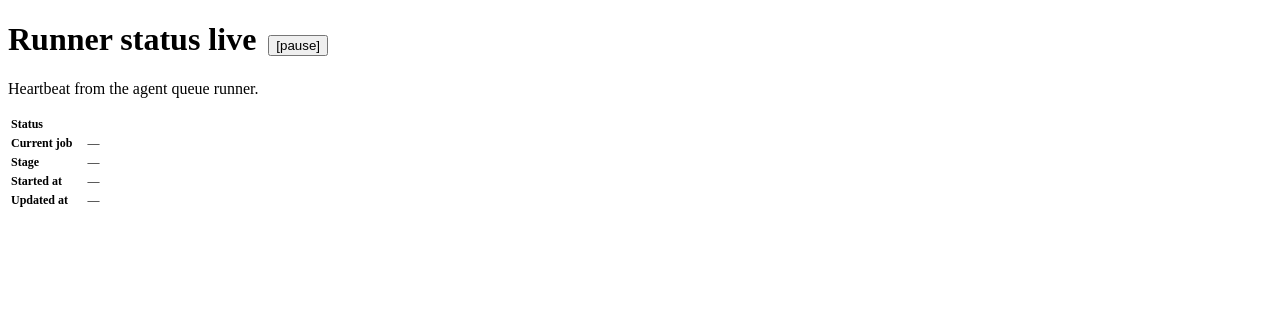
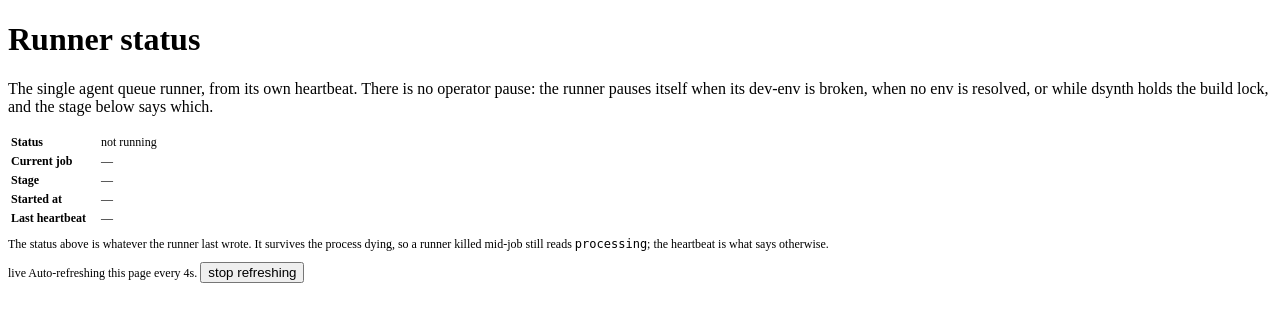
Before and after one commit to DragonFlyBSD/polytropos, a Python web app: template dportsv3/tracker/templates/agentic_runner.html in a window 1280 px wide. Shown: the part 101-423 px from the top of the page. Run offline with Jinja, Linux system fonts and the light colour scheme; the template is opened without the code that fills it, so the values that code supplies are empty.

Commit message:
runner: no pause it does not have, and a status the heartbeat qualifies
Two facts the redesigned Runner page was going to show had nothing behind
them.

The mock puts a Pause button here. Decided: no button, because the field
it would write does not exist and runner_status is the wrong place to
invent one. The runner rewrites that row's status on every tick, so a
tracker write of 'paused' would last one loop, and the runner could not
tell its own pause from an operator's -- both are the same string in the
same column. The loop already drains three tracker-written channels each
tick (user context, verify, build requests); an operator pause is a
fourth, with an ordering against the three self-pauses and a resume path
for an already-claimed job. That is a feature with a state machine, and it
is filed as one.

Dropping the button makes the control that IS on the page worse than
useless: [pause] stopped the page refreshing, and sat one row above a
Status cell that reads "paused" when the runner pauses itself. It says
what it does now, in both the template and the toggle's own labels.

The page also said `processing` for a runner that died three days ago.
The status column survives the process -- one killed mid-job leaves
`processing` on the row forever -- so the heartbeat read from poly-chf now
qualifies it, on the page and in /api/runner-status. It has to travel with
the status in the payload, or the poller overwrites the server-rendered
answer with an unqualified one on its first tick.

The rest of the page stays the singleton. `runners` (runner_id, hostname,
pid, last_heartbeat_at) exists and nothing in the tracker reads it, and
jobs.owner_id records who moved a job with nothing branching on it, so
"heartbeat 3s ago" per runner is unbacked -- poly-fij.3 and poly-fij.6.
The lede says "the single agent queue runner" rather than "a runner".

```diff
--- a/dportsv3/tracker/templates/agentic_runner.html
+++ b/dportsv3/tracker/templates/agentic_runner.html
@@ -7,31 +7,58 @@
   {% include "_agentic_subnav.html" %}
 
   <div class="tracker-page">
-    <h1>Runner status
-      {# Shares .live-indicator from progress.css with agentic_job.html.
-         The polling JS below toggles the `.active` class when the
-         operator pauses/resumes refresh. #}
-      <span id="live-indicator" class="live-indicator active">
-        <span class="dot"></span><span class="status-text">live</span>
-      </span>
-      <button type="button" id="live-toggle"
-              class="btn btn-ghost btn-sm"
-              style="margin-left:4px;">[pause]</button>
-    </h1>
-    <p class="lede">Heartbeat from the agent queue runner.</p>
+    <h1>Runner status</h1>
+    {# There is one runner. `runners` (runner_id, hostname, pid,
+       last_heartbeat_at) exists in the schema and nothing in the tracker
+       reads it; jobs.owner_id records who moved a job and nothing branches
+       on it. So this page shows the singleton runner_status row and says
+       "the runner", never "a runner" -- stable identity and a per-runner
+       view are poly-fij.3 and poly-fij.6. #}
+    <p class="lede">
+      The single agent queue runner, from its own heartbeat.
+      There is no operator pause: the runner pauses itself when its
+      dev-env is broken, when no env is resolved, or while dsynth holds
+      the build lock, and the stage below says which.
+    </p>
 
     <div class="tracker-card">
       <table style="font-size:12px;">
-        <tr><th style="text-align:left;color:var(--text-dim);padding-right:12px;">Status</th><td id="runner-status">{{ runner.status }}</td></tr>
+        <tr><th style="text-align:left;color:var(--text-dim);padding-right:12px;">Status</th>
+            <td><span id="runner-status">{{ runner.status }}</span>
+                <span id="runner-live">
+                  {%- if not runner_live %}
+                  <span class="pill neutral">not running</span>
+                  {%- endif %}
+                </span></td></tr>
         <tr><th style="text-align:left;color:var(--text-dim);padding-right:12px;">Current job</th><td id="runner-job">{% if runner.job_id %}<a href="{{ request.url_for('agentic_job_detail', job_id=runner.job_id) }}">{{ runner.job_id }}</a>{% else %}—{% endif %}</td></tr>
         <tr><th style="text-align:left;color:var(--text-dim);padding-right:12px;">Stage</th><td id="runner-stage">{{ runner.current_stage or '—' }}</td></tr>
         <tr><th style="text-align:left;color:var(--text-dim);padding-right:12px;">Started at</th><td id="runner-started">{{ runner.started_at or '—' }}</td></tr>
-        <tr><th style="text-align:left;color:var(--text-dim);padding-right:12px;">Updated at</th><td id="runner-updated">{{ runner.updated_at or '—' }}</td></tr>
+        <tr><th style="text-align:left;color:var(--text-dim);padding-right:12px;">Last heartbeat</th><td id="runner-updated">{{ runner.updated_at or '—' }}</td></tr>
         {% if runner.extra_json %}
         <tr><th style="text-align:left;color:var(--text-dim);padding-right:12px;vertical-align:top;">Extra</th><td><pre id="runner-extra" style="margin:0;font-size:12px;">{{ runner.extra_json }}</pre></td></tr>
         {% endif %}
       </table>
+      {% if not runner_live %}
+      <p style="margin:8px 0 0;font-size:12px;color:var(--text-dim);">
+        The status above is whatever the runner last wrote. It survives the
+        process dying, so a runner killed mid-job still reads
+        <code>processing</code>; the heartbeat is what says otherwise.
+      </p>
+      {% endif %}
     </div>
+
+    {# This control refreshes THIS PAGE. It is not a runner control, and it
+       used to be labelled [pause] beside a Status cell that says "paused"
+       when the runner pauses itself (poly-0e02.8). #}
+    <p style="margin-top:10px;font-size:12px;color:var(--text-dim);">
+      <span id="live-indicator" class="live-indicator active">
+        <span class="dot"></span><span class="status-text">live</span>
+      </span>
+      Auto-refreshing this page every 4s.
+      <button type="button" id="live-toggle" class="btn btn-ghost btn-sm">
+        stop refreshing
+      </button>
+    </p>
   </div>
 
 {% endblock %}
```
Also changed, not shown: dportsv3/tracker/routes/agentic_api.py (+9 -1 lines), dportsv3/tracker/routes/pages.py (+8 -1 lines), dportsv3/tracker/static/agentic-runner.js (+20 -3 lines), tests/test_runner_page.py (added, +168 -0 lines).
